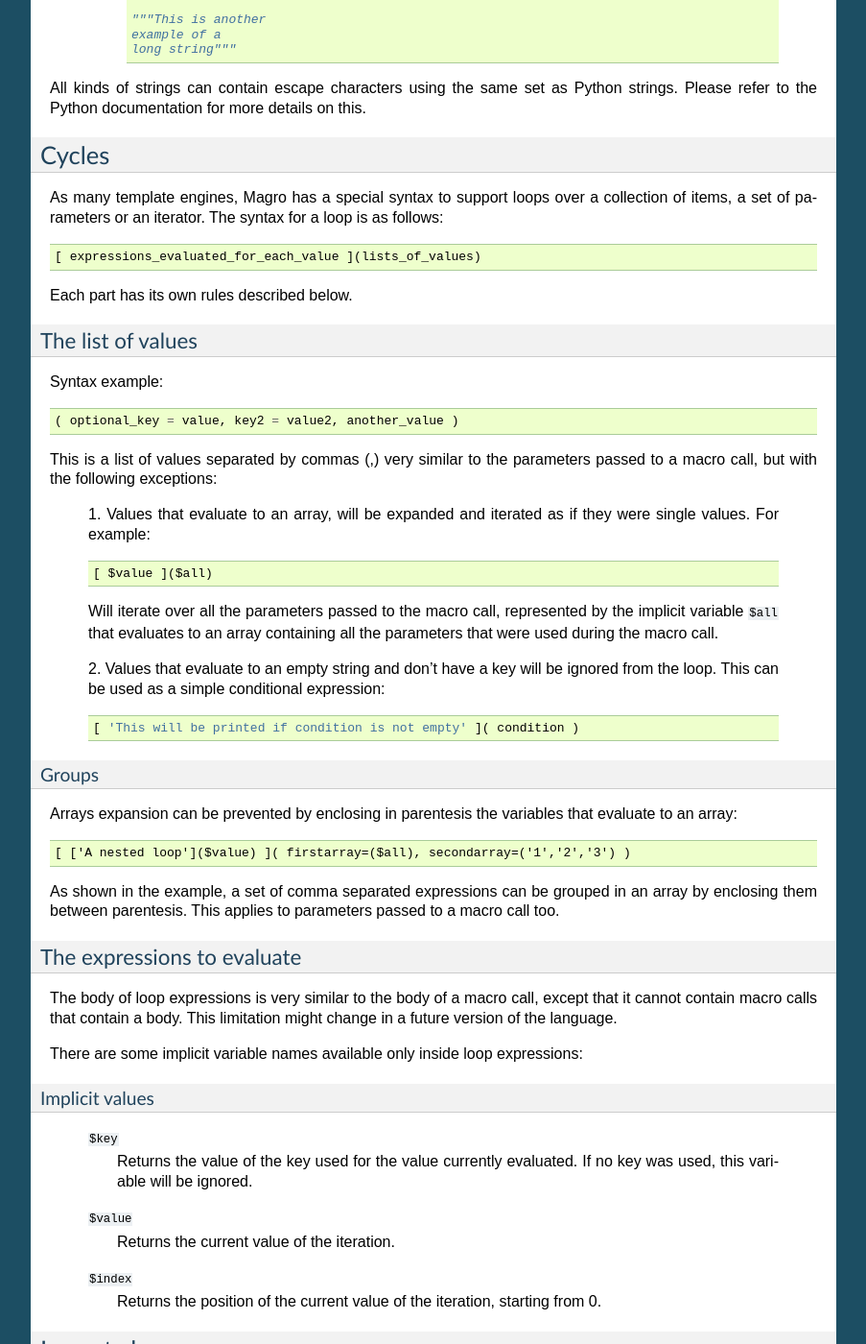
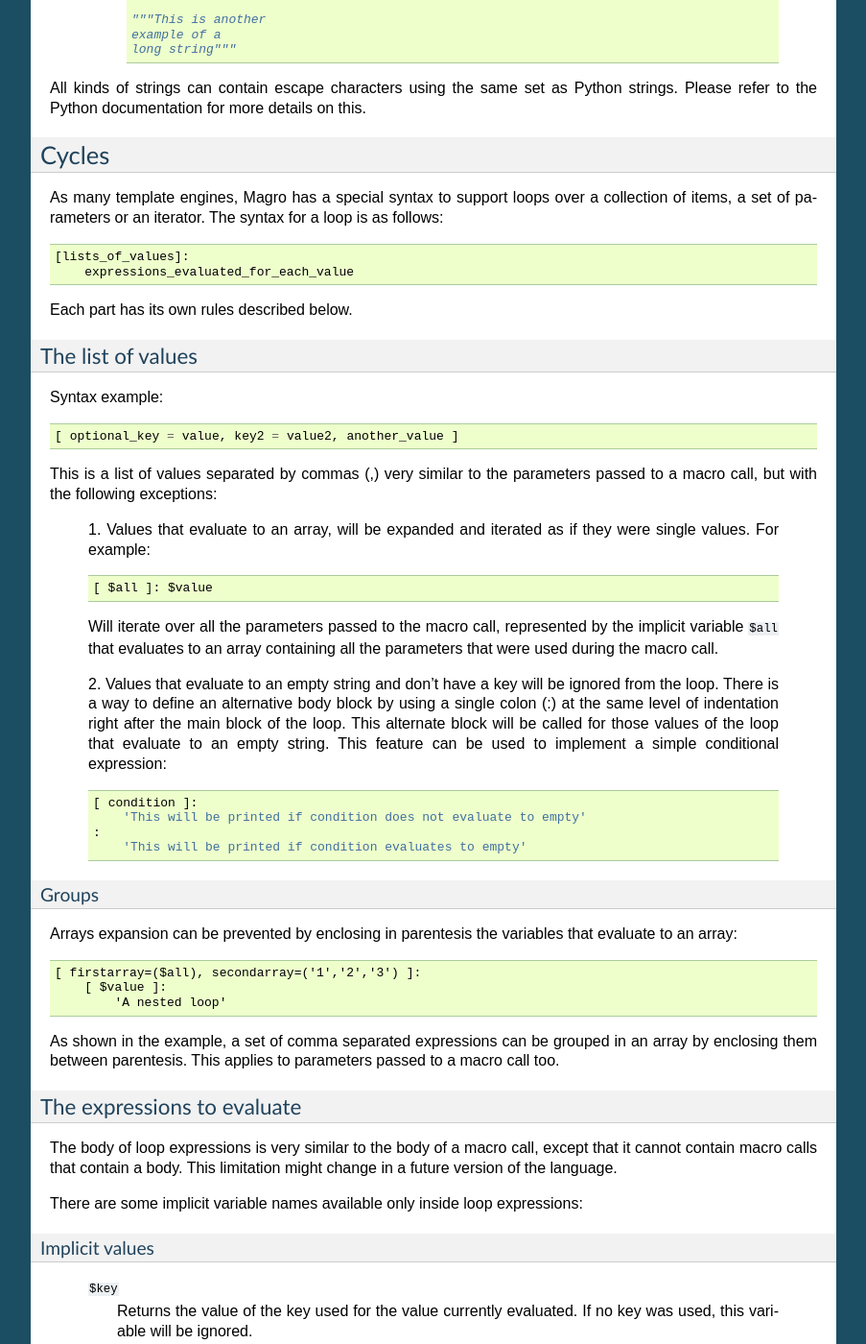
Before and after one commit to isaacrivas/magro, a Sphinx documentation site: the page built from doc/source/language.txt, in a window 1280 px wide and 1400 px high, scrolled down 3628 px. Shown: the whole window at 96% size, without its empty margins (198-1101 px from the left). Built offline with Sphinx 7.4.7, drawn with Linux system fonts in a browser that asks for light colours; some of the changed text lies outside the part shown.

Commit message:
Update documentation to show new cycle's syntax

```diff
--- a/doc/source/language.txt
+++ b/doc/source/language.txt
@@ -208,7 +208,8 @@ Cycles
 As many template engines, Magro has a special syntax to support loops over a collection of
 items, a set of parameters or an iterator. The syntax for a loop is as follows::
 
-    [ expressions_evaluated_for_each_value ](lists_of_values)
+    [lists_of_values]:
+        expressions_evaluated_for_each_value
 
 Each part has its own rules described below.
 
@@ -217,7 +218,7 @@ The list of values
 
 Syntax example::
 
-    ( optional_key = value, key2 = value2, another_value )
+    [ optional_key = value, key2 = value2, another_value ]
 
 This is a list of values separated by commas (,) very similar to the parameters passed to a
 macro call, but with the following exceptions:
@@ -225,16 +226,24 @@ macro call, but with the following exceptions:
     1. Values that evaluate to an array, will be expanded and iterated
     as if they were single values. For example::
 
-        [ $value ]($all)
+        [ $all ]: $value
 
     Will iterate over all the parameters passed to the macro call, represented
     by the implicit variable ``$all`` that evaluates to an array containing all
     the parameters that were used during the macro call.
 
     2. Values that evaluate to an empty string and don't have a key will be
-    ignored from the loop. This can be used as a simple conditional expression::
+    ignored from the loop. There is a way to define an alternative
+    body block by using a single colon (:) at the same level of indentation right
+    after the main block of the loop. This alternate block will be called for
+    those values of the loop that evaluate to an empty string. This feature
+    can be used to implement a simple conditional expression::
 
-        [ 'This will be printed if condition is not empty' ]( condition )
+        [ condition ]:
+            'This will be printed if condition does not evaluate to empty'
+        :
+            'This will be printed if condition evaluates to empty'
+
 
 Groups
 ......
```
Also changed, not shown: other parts of doc/source/language.txt (+4 -2 lines).
